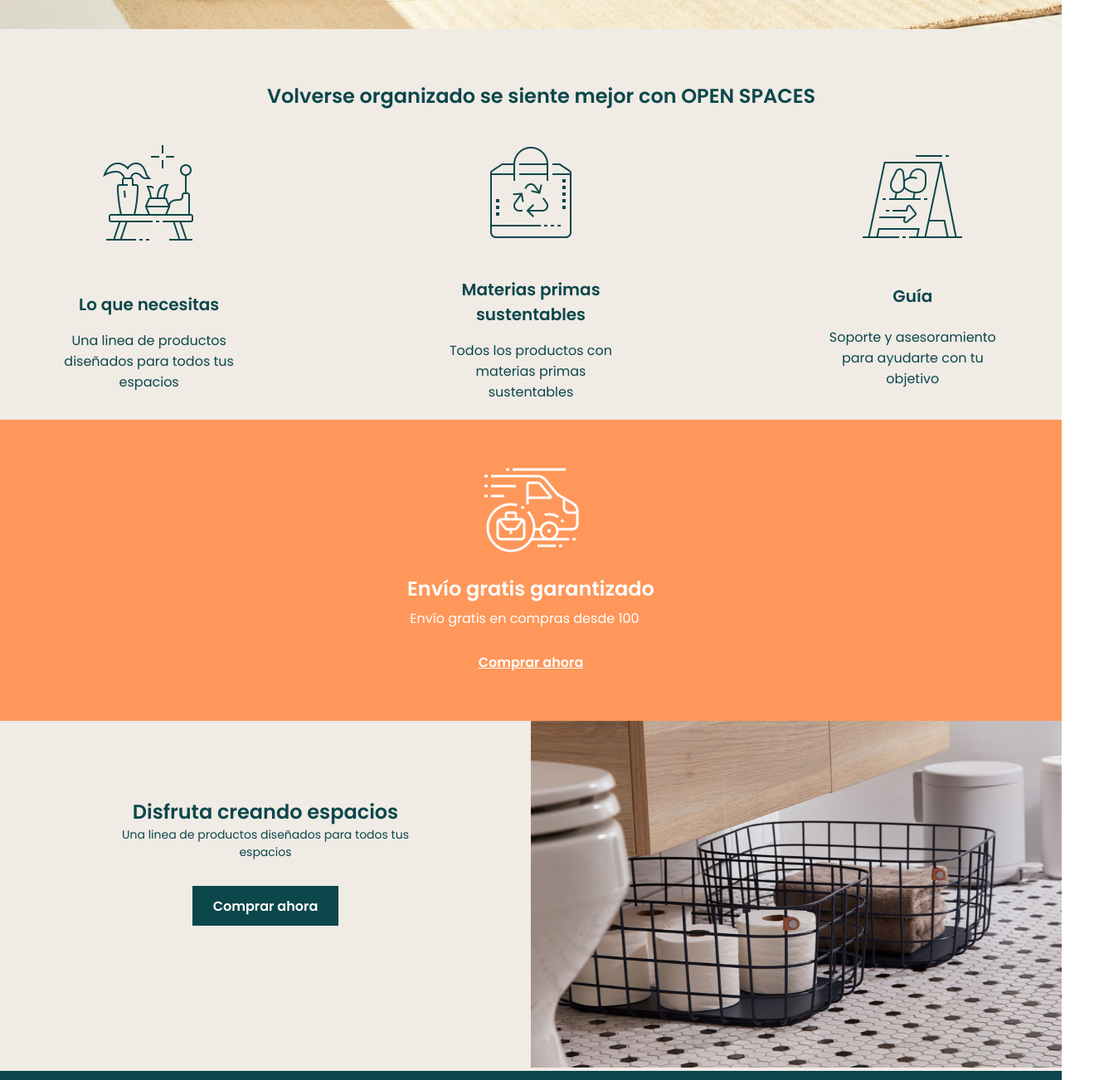
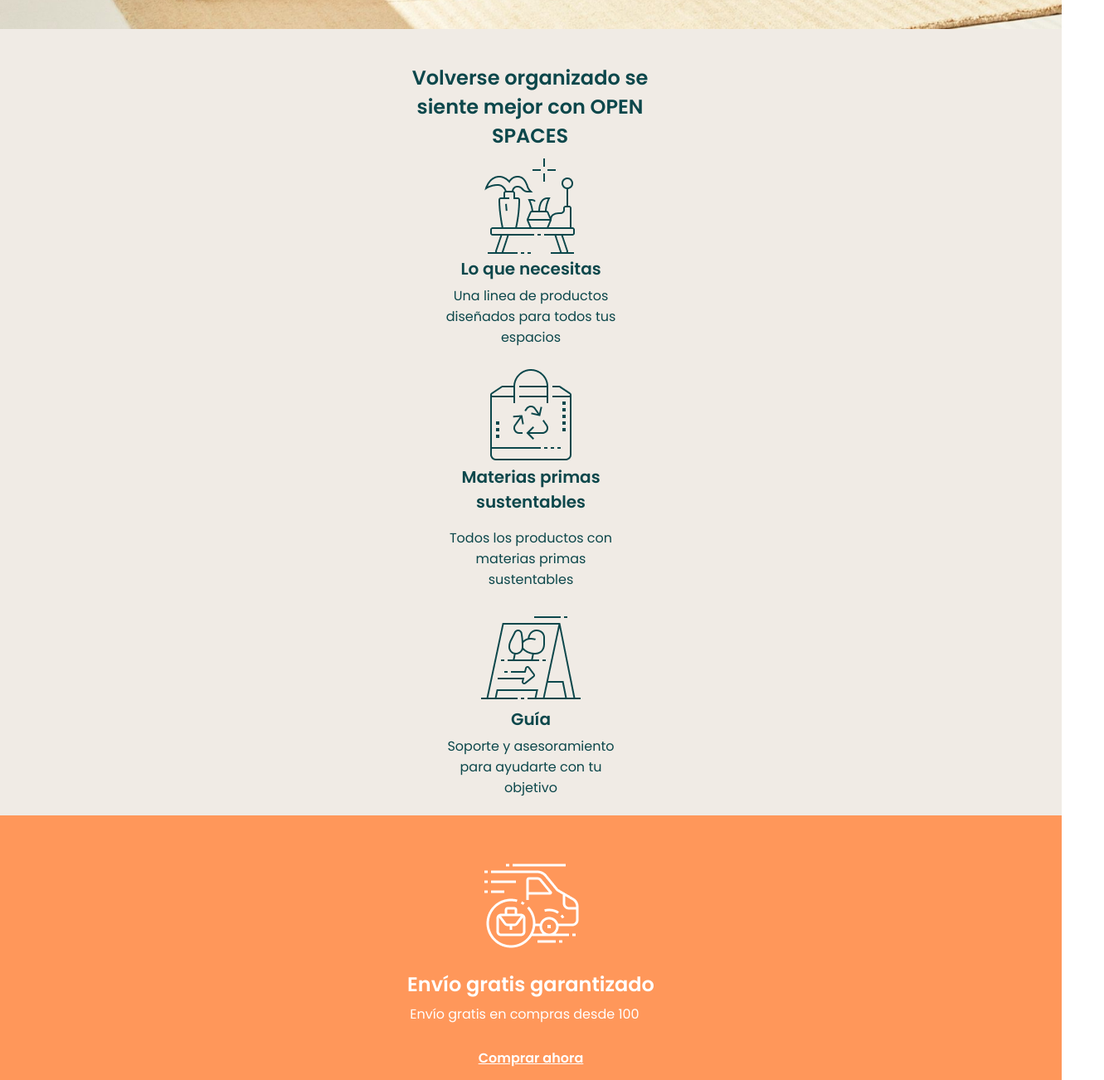
Before and after one commit to Adalab/modulo-1-evaluacion-final-AranDiez, a plain HTML site: page index.html in a window 1280 px wide. Shown: the part 765-2067 px from the top of the page at 83% size, 1331 px wide, since content can reach past the window. Drawn offline with Linux system fonts and the light colour scheme.

Commit message:
finished minus module 3 and proceeding to migrate to starter kit

```diff
--- a/index.html
+++ b/index.html
@@ -46,8 +46,9 @@
     <main class="main" >
 <!--------------------------------------MODULE1---------------------------------->
       <section class="main__module1" >
-          <div class="main__module1--wrapper " >
+          <div class="main__module1--wrapper" >
             <h2 class="main__module1--title" >Volverse organizado se siente mejor con OPEN SPACES</h2>
+            <section class="main__module2--articles" >
               <article class="main__module1--article" >
                 <img class="main__module1--image1" src="./styles/images/icon_1.png" alt="imagen mesa" title="lo que necesitas"></img>
                 <h3 class="main__module1--title1" >Lo que necesitas</h3>
@@ -63,6 +64,7 @@
                 <h3 class="main__module1--title3">Guía</h3>
                 <p class="main__module1--article--par" >Soporte y asesoramiento para ayudarte con tu objetivo</p>
               </article>
+            </section>
           </div>
       </section>
 <!--------------------------------------MODULE2---------------------------------->
--- a/styles/main.css
+++ b/styles/main.css
@@ -94,9 +94,10 @@
 }
 
 .main__module1--wrapper {
-  width: 100vw;
   display: grid;
-  justify-content: center;
+  grid-template-columns: 1fr;
+  align-items: center;
+  justify-items: center;
 }
 
 .main__module1--title {
@@ -113,18 +114,18 @@
 .main__module1--article {
   display: grid;
   justify-content: center;
+  display: grid;
+
+  justify-items: center;
 }
 
 .main__module1--image1 {
-  margin: 37px auto 47px auto;
 }
 
 .main__module1--image2 {
-  margin: 36px auto 42px auto;
 }
 
 .main__module1--image3 {
-  margin: 40px auto 30px auto;
 }
 
 .main__module1--title1,
@@ -261,14 +262,15 @@
 .main__module3--img {
   height: cover;
   background-size: cover;
+  margin: auto;
   max-width: 100%;
-  margin: auto;
 }
 
 /*-------------------------------------FOOTER---------------------------------- */
 .footer {
   background-color: var(--darkblue-color);
   font-family: "Poppins", sans-serif;
+  margin-top: -15px;
 }
 
 .footer__article1 {
@@ -349,30 +351,8 @@
     width: 400px;
   }
 
-  .main__module1 {
-    display: grid;
-    grid-template-columns: 1fr 1fr 1fr;
-  }
-
   .header__section2--button {
     margin-top: 12px;
-  }
-
-  .main__module1--title {
-    width: 100vw;
-    height: 38px;
-    grid-column: span 3;
-    text-align: center;
-    font-family: "Poppins", sans-serif;
-    font-size: 1.5rem;
-    font-weight: 600;
-    color: var(--darkblue-color);
-    margin: 63px 38px 0 63px;
-    padding: 0;
-  }
-
-  .main__module1--article {
-    width: 100%;
   }
 
   .main__module3--img {
@@ -424,5 +404,23 @@
   .main__module3 {
     display: grid;
     grid-template-columns: 1fr 1fr;
+    height: 50vh;
+  }
+  .main__module3--img {
+    height: 50vh;
+    object-fit: cover;
+  }
+  .footer {
+    margin-top: 0px;
+  }
+
+  .main__module3--section1 {
+    display: flex;
+    justify-content: center;
+    align-items: flex-start;
+    margin-left: 25%;
+  }
+  .main__module3--text {
+    text-align: start;
   }
 }
```
Lines whose indentation alone changed are shown as unchanged.
